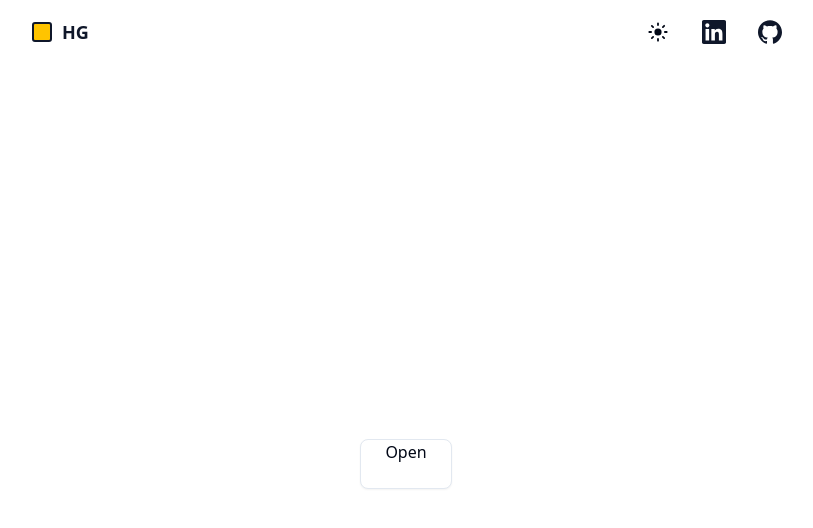
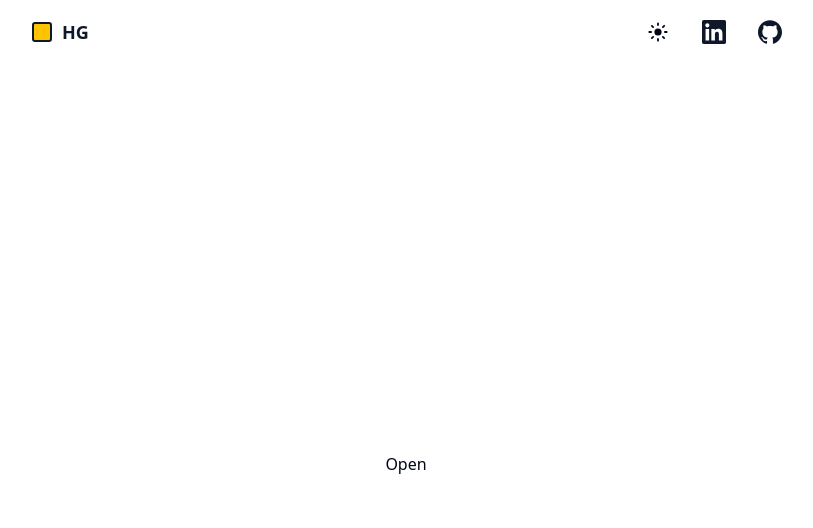
Before and after one commit to coding-chef77/portfolio-chadcn-ui, a React (Vite) app: page / in a window 1280 px wide. Shown: the top 528 px of the page, without its empty margins (234-1047 px from the left). Built offline with nearby package versions, Linux system fonts and the light colour scheme.

Commit message:
small test

```diff
--- a/src/pages/CvPage/CvPage.tsx
+++ b/src/pages/CvPage/CvPage.tsx
@@ -1,5 +1,5 @@
 import CvKompetanse from "@/components/Cv/CvKompetanse";
-import { Card, CardContent } from "@/components/ui/card";
+
 import {
   Dialog,
   DialogContent,
@@ -12,8 +12,6 @@ import {
 const CvPage = () => {
   return (
     <div className="flex justify-center items-center h-screen">
-      <Card>
-        <CardContent>
       <Dialog>
         <DialogTrigger>Open</DialogTrigger>
         <DialogContent>
@@ -25,8 +23,6 @@ const CvPage = () => {
           </DialogHeader>
         </DialogContent>
       </Dialog>
-        </CardContent>
-      </Card>
     </div>
   );
 };
```
Lines whose indentation alone changed are shown as unchanged.
